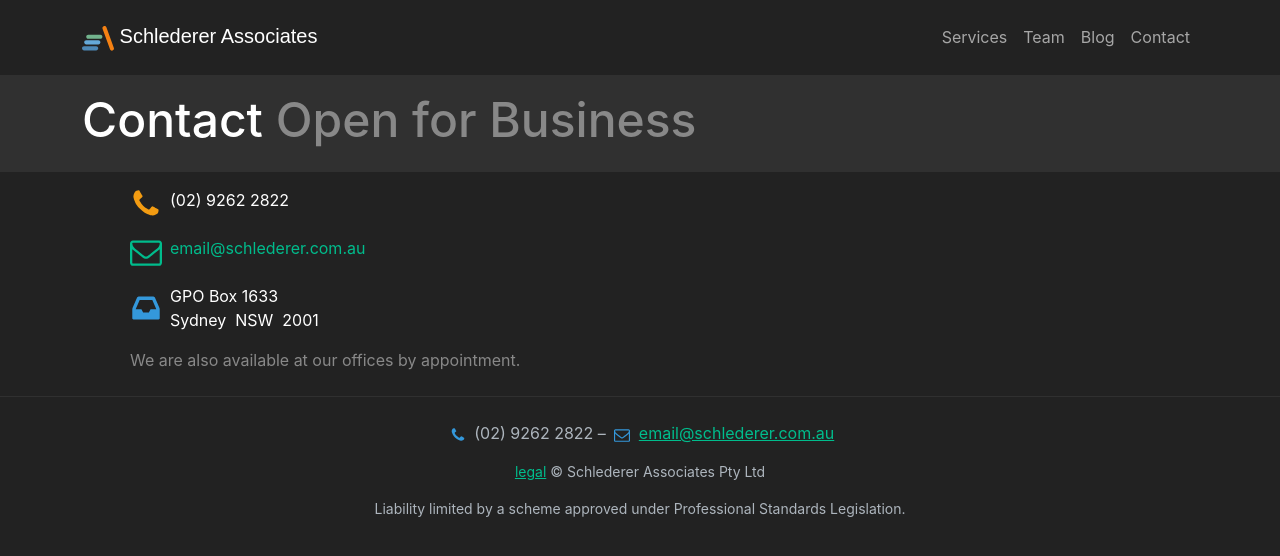
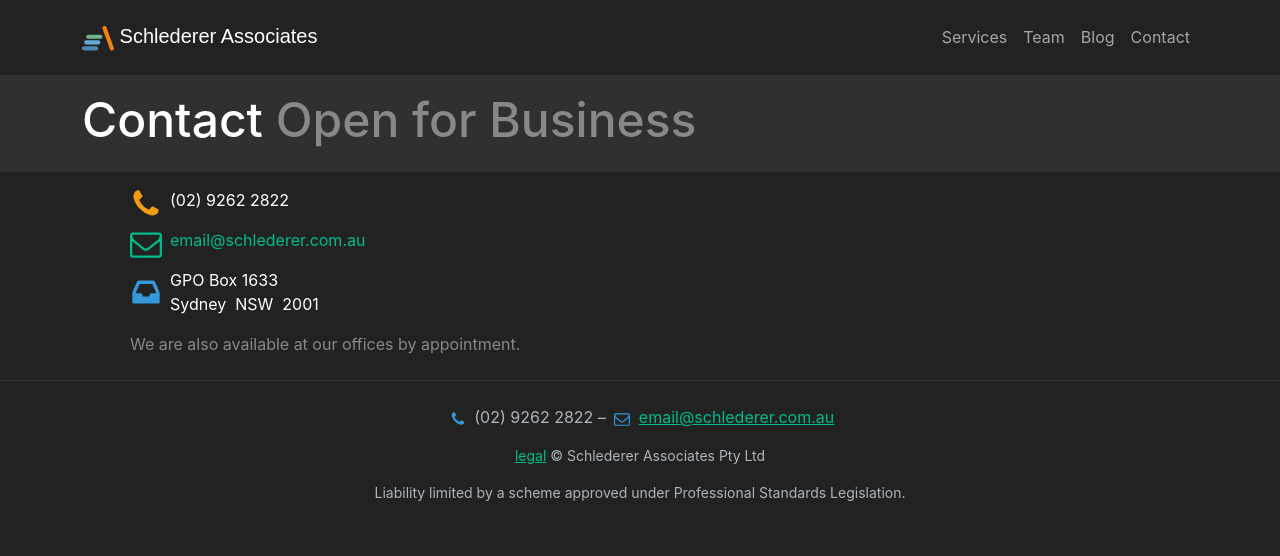
Before and after one commit to Mforcer/tax2, a Jekyll site: the page built from contact.html, in a window 1280 px wide. Shown: the top 556 px of the page. Built offline with Jekyll 4.4.1, drawn with Linux system fonts in a browser that asks for light colours.

Commit message:
Update contact.html

```diff
--- a/contact.html
+++ b/contact.html
@@ -7,21 +7,17 @@ lead:
 ---
 
 <div class="mx-5">
-    <p class="clearfix"><svg class="icon float-start me-2" width="2em" height="2em" fill="var(--bs-warning)" viewBox="0 0 1792 1792" xmlns="http://www.w3.org/2000/svg">
+    <svg class="icon float-start me-2" width="2em" height="2em" fill="var(--bs-warning)" viewBox="0 0 1792 1792" xmlns="http://www.w3.org/2000/svg">
         <path id="fa-phone" d="M1600 1240q0 27-10 70.5t-21 68.5q-21 50-122 106-94 51-186 51-27 0-53-3.5t-57.5-12.5-47-14.5-55.5-20.5-49-18q-98-35-175-83-127-79-264-216t-216-264q-48-77-83-175-3-9-18-49t-20.5-55.5-14.5-47-12.5-57.5-3.5-53q0-92 51-186 56-101 106-122 25-11 68.5-21t70.5-10q14 0 21 3 18 6 53 76 11 19 30 54t35 63.5 31 53.5q3 4 17.5 25t21.5 35.5 7 28.5q0 20-28.5 50t-62 55-62 53-28.5 46q0 9 5 22.5t8.5 20.5 14 24 11.5 19q76 137 174 235t235 174q2 1 19 11.5t24 14 20.5 8.5 22.5 5q18 0 46-28.5t53-62 55-62 50-28.5q14 0 28.5 7t35.5 21.5 25 17.5q25 15 53.5 31t63.5 35 54 30q70 35 76 53 3 7 3 21z" />
     </svg>
-        {{site.biz_phone}}
-    </p>
-    <p class="clearfix"><svg class="icon float-start me-2" width="2em" height="2em" fill="var(--bs-success)" viewBox="0 0 1792 1792" xmlns="http://www.w3.org/2000/svg">
+    <p>{{site.biz_phone}}</p>
+    <svg class="icon float-start me-2" width="2em" height="2em" fill="var(--bs-success)" viewBox="0 0 1792 1792" xmlns="http://www.w3.org/2000/svg">
         <path id="fa-envelope-o" d="M1664 1504v-768q-32 36-69 66-268 206-426 338-51 43-83 67t-86.5 48.5-102.5 24.5h-2q-48 0-102.5-24.5t-86.5-48.5-83-67q-158-132-426-338-37-30-69-66v768q0 13 9.5 22.5t22.5 9.5h1472q13 0 22.5-9.5t9.5-22.5zm0-1051v-24.5l-.5-13-3-12.5-5.5-9-9-7.5-14-2.5h-1472q-13 0-22.5 9.5t-9.5 22.5q0 168 147 284 193 152 401 317 6 5 35 29.5t46 37.5 44.5 31.5 50.5 27.5 43 9h2q20 0 43-9t50.5-27.5 44.5-31.5 46-37.5 35-29.5q208-165 401-317 54-43 100.5-115.5t46.5-131.5zm128-37v1088q0 66-47 113t-113 47h-1472q-66 0-113-47t-47-113v-1088q0-66 47-113t113-47h1472q66 0 113 47t47 113z" />
     </svg>
-        <a href="mailto:{{site.biz_email}}" class="text-decoration-none">{{site.biz_email}}</a>
-    </p>
-    <p class="clearfix"><svg class="icon float-start me-2" width="2em" height="3em" fill="var(--bs-info)" viewBox="0 0 1792 1792" xmlns="http://www.w3.org/2000/svg">
+    <p><a href="mailto:{{site.biz_email}}" class="text-decoration-none">{{site.biz_email}}</a></p>
+    <svg class="icon float-start me-2" width="2em" height="3em" fill="var(--bs-info)" viewBox="0 0 1792 1792" xmlns="http://www.w3.org/2000/svg">
         <path id="fa-inbox" d="M1151 960h316q-1-3-2.5-8.5t-2.5-7.5l-212-496h-708l-212 496q-1 3-2.5 8.5t-2.5 7.5h316l95 192h320zm513 30v482q0 26-19 45t-45 19h-1408q-26 0-45-19t-19-45v-482q0-62 25-123l238-552q10-25 36.5-42t52.5-17h832q26 0 52.5 17t36.5 42l238 552q25 61 25 123z" />
     </svg>
-        {{site.biz_post_box}}<br>
-        {{site.biz_post_city}}&nbsp;&nbsp;{{site.biz_post_state}}&nbsp;&nbsp;{{site.biz_post_code}}
-    </p>
+    <p>{{site.biz_post_box}}<br>{{site.biz_post_city}}&nbsp;&nbsp;{{site.biz_post_state}}&nbsp;&nbsp;{{site.biz_post_code}}</p>
     <p class="text-muted">We are also available at our offices by appointment.</p>
 </div>
```
Lines whose indentation alone changed are shown as unchanged.
